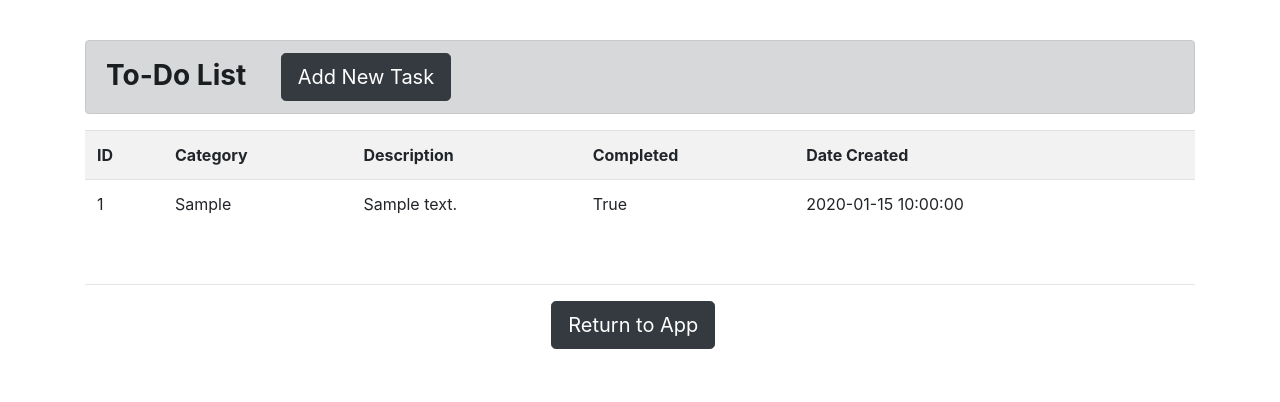
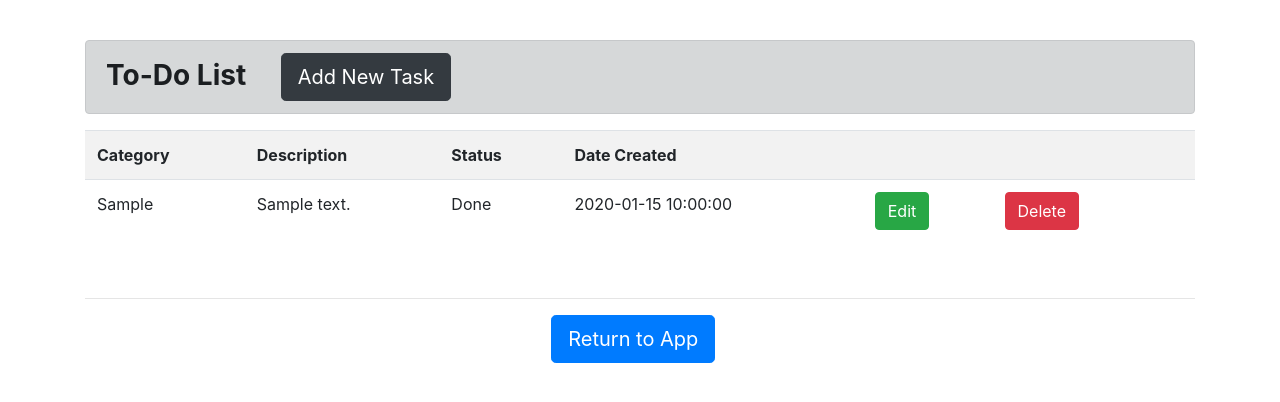
Before and after one commit to gautambajaj/Pomodoro-Tracker, a Flask app: page /todos in a window 1280 px wide. Shown: the part 56-458 px from the top of the page. Run offline with Flask 2, Linux system fonts and the light colour scheme; a user stored in the database is signed in; tables that the repository leaves empty hold one stand-in row (values such as "Sample post"); some libraries are stand-ins or nearby versions.

Commit message:
added CRUD for todos

```diff
--- a/templates/pomodoro.html
+++ b/templates/pomodoro.html
@@ -66,17 +66,15 @@
 
 	<table class="table table-striped todoTable">
 		<tr>
-			<th>ID</th>
 			<th>Category</th>
 			<th>Description</th>
-			<th>Completed</th>
+			<th>Status</th>
 			<th>Date Created</th>
 			<th></th>
 		</tr>
 
 		{% for todo in todos %}
 			<tr>
-				<td>{{todo.id}}</td>
 				<td>{{todo.category}}</td>
 				<td>{{todo.description}}</td>
 				<td>{{todo.completed}}</td>
--- a/templates/todos.html
+++ b/templates/todos.html
@@ -17,22 +17,28 @@
 
 	<table class="table table-striped todoTable">
 		<tr>
-			<th>ID</th>
 			<th>Category</th>
 			<th>Description</th>
-			<th>Completed</th>
+			<th>Status</th>
 			<th>Date Created</th>
+			<th></th>
+			<th></th>
 			<th></th>
 		</tr>
 
 		{% for todo in todos %}
 			<tr>
-				<td>{{todo.id}}</td>
 				<td>{{todo.category}}</td>
 				<td>{{todo.description}}</td>
 				<td>{{todo.completed}}</td>
 				<td>{{todo.create_date}}</td>
-
+				<td><a href="edit_todo/{{todo.id}}" class="btn btn-success pull-right">Edit</a></td>
+				<td>
+					<form action="{{url_for('delete_todo', id=todo.id)}}" method="POST">
+						<input type="hidden" name="method" value="DELETE">
+						<input type="submit" value="Delete" class="btn btn-danger">
+					</form>
+				</td>
 				<td></td>
 			</tr>
 		{% endfor %}
@@ -40,6 +46,6 @@
 
 	<br>
 	<hr>
-	<a href="/" class="btn btn-dark btn-lg" style="margin-left: 42%">Return to App</a>
+	<a href="/pomodoro" class="btn btn-primary btn-lg" style="margin-left: 42%">Return to App</a>
 
 {% endblock %}
--- a/views.py
+++ b/views.py
@@ -19,6 +19,19 @@ def load_user(user_id):
 @app.route('/')
 def index():
 	return render_template('home.html')
+
+
+# Load todos from database
+def getTodos():
+	todos = Todos.query.filter_by(member_username=current_user.username).all()
+
+	for todo in todos:
+		if todo.completed:
+			todo.completed = 'Done'
+		else:
+			todo.completed = 'Pending'
+
+	return todos
 
 
 # Login page
@@ -67,7 +80,6 @@ def logout():
 @app.route('/pomodoro', methods=["GET", "POST"])
 @login_required
 def pomodoro():
-	todos = Todos.query.filter_by(member_username=current_user.username).all()
 	if request.method == 'POST':
 		inputTimerTarget = request.form['pomodoroInterval']
 		inputBreakTarget = request.form['breakInterval']
@@ -82,11 +94,13 @@ def pomodoro():
 		db.session.add(newTimerDetails)
 		db.session.commit()
 
+		todos=getTodos()
 		return render_template('pomodoro.html', todos=todos, timerTarget=timerTarget, breakTarget=breakTarget,
 												inputTimerTarget=inputTimerTarget,
 												inputBreakTarget=inputBreakTarget)
 	else:
 		timerDetails = TimerDetails.query.filter_by(member_username=current_user.username).first()
+		todos=getTodos()
 		if(timerDetails):
 			inputTimerTarget = ('00:' + str(timerDetails.pomodoro_interval))
 			inputBreakTarget = ('00:' + str(timerDetails.break_interval))
@@ -103,7 +117,7 @@ def pomodoro():
 @app.route('/todos', methods=["GET", "POST"])
 @login_required
 def todos():
-	todos = Todos.query.filter_by(member_username=current_user.username).all()
+	todos = getTodos()
 	return render_template('todos.html',todos=todos)
 
 
@@ -120,7 +134,7 @@ def add_todo():
 							description=description, completed=False)
 			db.session.add(newTodo)
 			db.session.commit()
-			todos = Todos.query.filter_by(member_username=current_user.username).all()
+			todos = getTodos()
 			return redirect(url_for('todos', todos=todos))
 		else:
 			flash('Please enter complete details', 'danger')
@@ -129,17 +143,34 @@ def add_todo():
 
 
 # edit todos
-@app.route('/edit_todo', methods=["GET", "POST"])
+@app.route('/edit_todo/<string:id>', methods=["GET", "POST"])
 @login_required
-def edit_todo():
-	return
+def edit_todo(id):
+	editTodo = Todos.query.filter_by(id=id).first()
+	if request.method == 'POST':
+		editTodo.category = request.form['category']
+		editTodo.description = request.form['description']
+		if request.form['status'] == 'pending':
+			editTodo.completed = False
+		else:
+			editTodo.completed = True
+		db.session.commit()
+
+		todos = getTodos()
+		return redirect(url_for('todos',todos=todos))
+	else:
+		return render_template('edit_todo.html',editTodo=editTodo)
 
 
 # delete todos
-@app.route('/edit_todo', methods=["GET", "POST"])
+@app.route('/delete_todo/<string:id>', methods=["POST"])
 @login_required
-def delete_todo():
-	return
+def delete_todo(id):
+	delTodo = Todos.query.filter_by(id=id).first()
+	db.session.delete(delTodo)
+	db.session.commit()
+	todos = getTodos()
+	return render_template('todos.html', todos=todos)
 
 
 # feedback page
```
Also changed, not shown: templates/edit_todo.html (+28 -0 lines).
